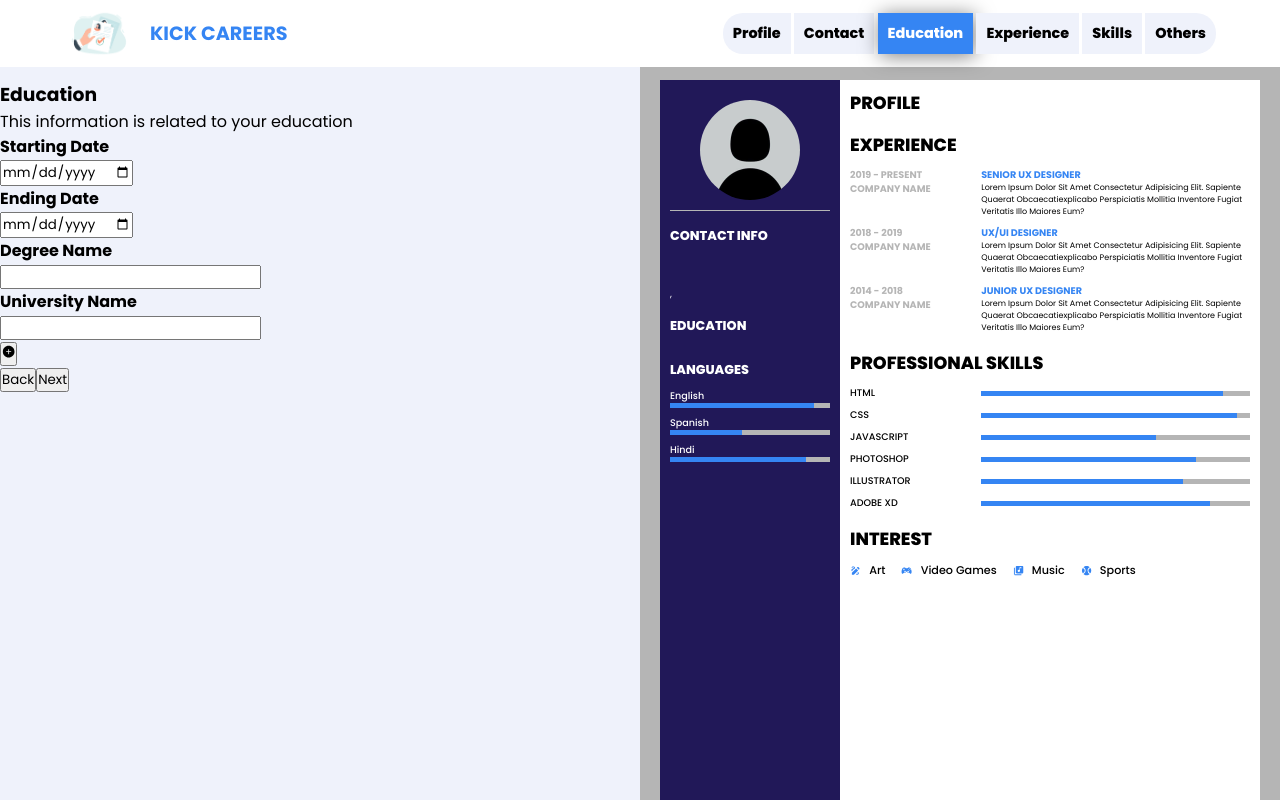
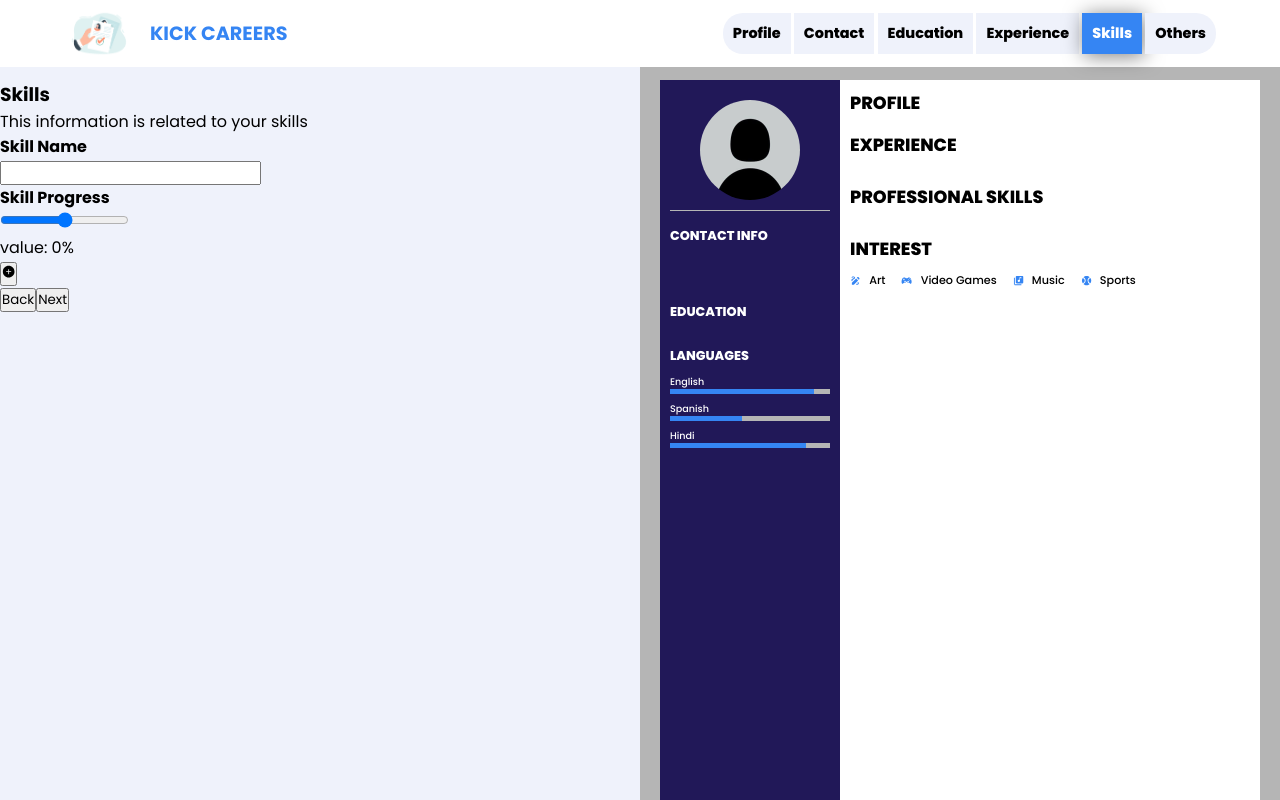
Before and after one commit to aj0911/ResumeBuilder, a React (Create React App) app: page /Resume in a window 1280 px wide. Built offline with nearby package versions, Linux system fonts and the light colour scheme.

Commit message:
some bugs remaining

```diff
--- a/src/Components/CV/CV.jsx
+++ b/src/Components/CV/CV.jsx
@@ -5,7 +5,7 @@ import { BsGlobe } from 'react-icons/bs'
 import { MdLocationOn } from 'react-icons/md'
 import { interests } from '../Helper/Helper'
 
-const CV = ({profile,contactData,educationData}) => {
+const CV = ({profile,contactData,educationData,experienceData,skillsData}) => {
 
     const contacts = [
         {
@@ -25,7 +25,7 @@ const CV = ({profile,contactData,educationData}) => {
             val:contactData.linkedIn
         },{
             icon:(!contactData.state)?'':<MdLocationOn/>,
-            val:`${(!contactData.state)?'':contactData.state}, ${(!contactData.country)?'':contactData.country}`
+            val:`${(!contactData.state)?'':contactData.state}${(!contactData.country)?'':','} ${(!contactData.country)?'':contactData.country}`
         },
     ]
     const educations=[
@@ -134,7 +134,7 @@ const CV = ({profile,contactData,educationData}) => {
                     {
                         Object.values(educationData).map((e,i)=>(
                             <div key={i} className="education">
-                                <h4>{`${e.startingDate || '' } ${(e.startingDate)?'-':''} ${e.endingDate || ''}`}</h4>
+                                <h4>{`${(e.startingDate)?e.startingDate.slice(0,4):'' } ${(e.startingDate)?'-':''} ${(e.endingDate)?e.endingDate.slice(0,4):''}`}</h4>
                                 <p>{e.degreeName}</p>
                                 <h5>{e.universityName}</h5>
                             </div>
@@ -165,10 +165,10 @@ const CV = ({profile,contactData,educationData}) => {
                 <h3>Experience</h3>
                 <div className="cards">
                     {
-                        experiences.map((e,i)=>(
+                        Object.values(experienceData).map((e,i)=>(
                             <div className="experience" key={i}>
                                 <div className="left">
-                                    <h3>{e.time}</h3>
+                                    <h3>{`${(e.startingDate)?e.startingDate.slice(0,4):'' } ${(e.startingDate)?'-':''} ${(e.endingDate)?e.endingDate.slice(0,4):''}`}</h3>
                                     <h3>{e.companyName}</h3>
                                 </div>
                                 <div className="right">
@@ -184,10 +184,10 @@ const CV = ({profile,contactData,educationData}) => {
                 <h3>Professional Skills</h3>
                 <div className="cards">
                     {
-                        skills.map((e,i)=>(
+                        Object.values(skillsData).map((e,i)=>(
                             <div key={i} className="language skills">
                                 <h4>{e.name}</h4>
-                                <div className="progress"><span style={{width:e.val}}></span></div>
+                                <div className="progress"><span style={{width:(e.val+'%' || '0%')}}></span></div>
                             </div>
                         ))
                     }
--- a/src/Components/Resume/Contact.jsx
+++ b/src/Components/Resume/Contact.jsx
@@ -41,7 +41,7 @@ const Contact = ({setActive,setContact,contact}) => {
                 <input value={contact.country} onChange={(e)=>setContact({...contact,country:e.target.value})} type="text" />
             </div>
             <div className="btns">
-                <button onClick={()=>setActive(0)}>Back</button>
+                <button type='button' onClick={()=>setActive(0)}>Back</button>
                 <input type="submit" value={'Next'} />
             </div>
         </form>
--- a/src/Components/Resume/Education.jsx
+++ b/src/Components/Resume/Education.jsx
@@ -6,7 +6,7 @@ const Education = ({setActive,setEducation,education}) => {
 
   const handleNext = (e)=>{
       e.preventDefault();
-      setActive(2);
+      setActive(3);
   }
 
   const [count,setCount] = useState(1);
@@ -26,7 +26,7 @@ return (
               <div key={i} className="inputs">
                 {
                   (i<1)?'':
-                  <button onClick={removeEdu}><AiFillMinusCircle/></button>
+                  <button type='button' onClick={removeEdu}><AiFillMinusCircle/></button>
                 }
                 <div className="formControl">
                     <h4>Starting Date</h4>
@@ -49,7 +49,7 @@ return (
           }
           <button onClick={()=>{setCount(count+1)}}><AiFillPlusCircle/></button>
           <div className="btns">
-              <button onClick={()=>setActive(1)}>Back</button>
+              <button type='button' onClick={()=>setActive(1)}>Back</button>
               <input type="submit" value={'Next'} />
           </div>
       </form>
--- a/src/Components/Resume/Experience.jsx
+++ b/src/Components/Resume/Experience.jsx
@@ -1,10 +1,64 @@
 import './Common.css'
-import React from 'react'
+import React, { useState } from 'react'
+import { AiFillMinusCircle, AiFillPlusCircle } from 'react-icons/ai'
 
-const Experience = () => {
-  return (
-    <div>Experience</div>
-  )
+const Experience = ({setActive,setExperience,experience}) => {
+
+  const handleNext = (e)=>{
+      e.preventDefault();
+      setActive(4);
+  }
+
+  const [count,setCount] = useState(1);
+  const removeEdu = ()=>{
+    setExperience({...experience,[count-1]:{}});
+    setCount(count-1);
+  }
+return (
+  <>
+      <div className="heading">
+          <h3>experience</h3>
+          <p>This information is related to your experience</p>
+      </div>
+      <form onSubmit={(e)=>handleNext(e)}>
+          {
+            [...Array(count).keys()].map((_,i)=>(
+              <div key={i} className="inputs">
+                {
+                  (i<1)?'':
+                  <button type='button' onClick={removeEdu}><AiFillMinusCircle/></button>
+                }
+                <div className="formControl">
+                    <h4>Starting Date</h4>
+                    <input value={(!experience[i])?'':experience[i].startingDate}  onChange={(e)=>setExperience({...experience,[i]:{...experience[i],startingDate:e.target.value}})} type="date" required />
+                </div>
+                <div className="formControl">
+                    <h4>Ending Date</h4>
+                    <input value={(!experience[i])?'':experience[i].endingDate}  onChange={(e)=>setExperience({...experience,[i]:{...experience[i],endingDate:e.target.value}})} type="date" required />
+                </div>
+                <div className="formControl">
+                    <h4>Company Name</h4>
+                    <input value={(!experience[i])?'':experience[i].companyName} onChange={(e)=>setExperience({...experience,[i]:{...experience[i],companyName:e.target.value}})} type="text" required />
+                </div>
+                <div className="formControl">
+                    <h4>Job Title</h4>
+                    <input value={(!experience[i])?'':experience[i].designation} onChange={(e)=>setExperience({...experience,[i]:{...experience[i],designation:e.target.value}})} type="text" required />
+                </div>
+                <div className="formControl">
+                    <h4>Description</h4>
+                    <textarea value={(!experience[i])?'':experience[i].text} onChange={(e)=>setExperience({...experience,[i]:{...experience[i],text:e.target.value}})} type="text" required></textarea>
+                </div>
+              </div>
+            ))
+          }
+          <button onClick={()=>{setCount(count+1)}}><AiFillPlusCircle/></button>
+          <div className="btns">
+              <button type='button' onClick={()=>setActive(2)}>Back</button>
+              <input type="submit" value={'Next'} />
+          </div>
+      </form>
+  </>
+)
 }
 
 export default Experience
--- a/src/Components/Resume/Resume.jsx
+++ b/src/Components/Resume/Resume.jsx
@@ -1,4 +1,4 @@
-import React, {  useEffect, useState } from 'react'
+import React, {  useState } from 'react'
 import './Resume.css'
 import CV from '../CV/CV';
 import Profile from './Profile';
@@ -17,10 +17,12 @@ const Resume = () => {
     'Skills',
     'Others'
   ]
-  const [active,setActive] = useState(2);
+  const [active,setActive] = useState(4);
   const [profile,setProfile] = useState({});
   const [contact,setContact] = useState({});
   const [education,setEducation] = useState({});
+  const [experience,setExperience] = useState({});
+  const [skills,setSkills] = useState({});
   return (
     <div className="resume">
         <header>
@@ -44,8 +46,8 @@ const Resume = () => {
                     case 0:return <Profile profile={profile} setProfile={setProfile} setActive={setActive}/>
                     case 1:return <Contact contact={contact} setContact={setContact} setActive={setActive}/>
                     case 2:return <Education education={education} setEducation={setEducation} setActive={setActive}/>
-                    case 3:return <Experience/>
-                    case 4:return <Skills/>
+                    case 3:return <Experience experience={experience} setExperience = {setExperience} setActive={setActive}/>
+                    case 4:return <Skills skills={skills} setSkills={setSkills} setActive={setActive}/>
                     case 5:return <Others/>
                   }
                 })()
@@ -53,7 +55,7 @@ const Resume = () => {
           </div>
           <div className="right">
             <div className="cv">
-              <CV profile={profile} contactData ={contact} educationData = {education}/>
+              <CV profile={profile} skillsData = {skills} experienceData = {experience} contactData ={contact} educationData = {education}/>
             </div>
           </div>
         </div>
--- a/src/Components/Resume/Skills.jsx
+++ b/src/Components/Resume/Skills.jsx
@@ -1,10 +1,53 @@
 import './Common.css'
-import React from 'react'
+import React, { useState } from 'react'
+import { AiFillMinusCircle, AiFillPlusCircle } from 'react-icons/ai'
 
-const Skills = () => {
-  return (
-    <div>Skills</div>
-  )
+const Skills = ({setActive,setSkills,skills}) => {
+
+  const handleNext = (e)=>{
+      e.preventDefault();
+      setActive(5);
+  }
+
+  const [count,setCount] = useState(1);
+  const removeEdu = ()=>{
+    setSkills({...skills,[count-1]:{}});
+    setCount(count-1);
+  }
+return (
+  <>
+      <div className="heading">
+          <h3>Skills</h3>
+          <p>This information is related to your skills</p>
+      </div>
+      <form onSubmit={(e)=>handleNext(e)}>
+          {
+            [...Array(count).keys()].map((_,i)=>(
+              <div key={i} className="inputs">
+                {
+                  (i<1)?'':
+                  <button type='button' onClick={removeEdu}><AiFillMinusCircle/></button>
+                }
+                <div className="formControl">
+                    <h4>Skill Name</h4>
+                    <input value={(!skills[i])?'':skills[i].name}  onChange={(e)=>setSkills({...skills,[i]:{...skills[i],name:e.target.value}})} type="text" required />
+                </div>
+                <div className="formControl">
+                    <h4>Skill Progress</h4>
+                    <input value={(!skills[i])?'':skills[i].val}  onChange={(e)=>setSkills({...skills,[i]:{...skills[i],val:e.target.value}})} type="range" required />
+                    <p>value: {(!skills[i])?'0%':(skills[i].val)?skills[i].val+'%':'0%'}</p>
+                </div>
+              </div>
+            ))
+          }
+          <button onClick={()=>{setCount(count+1)}}><AiFillPlusCircle/></button>
+          <div className="btns">
+              <button type='button' onClick={()=>setActive(3)}>Back</button>
+              <input type="submit" value={'Next'} />
+          </div>
+      </form>
+  </>
+)
 }
 
 export default Skills
```
